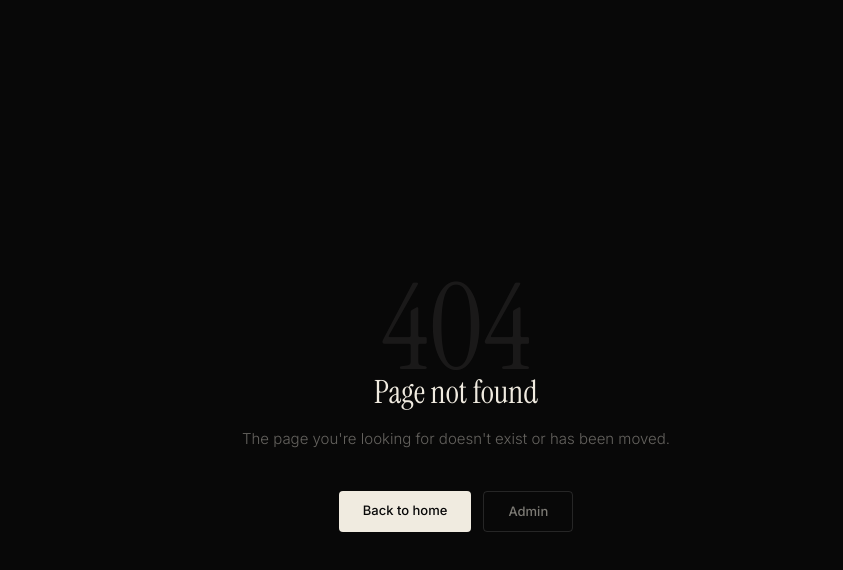
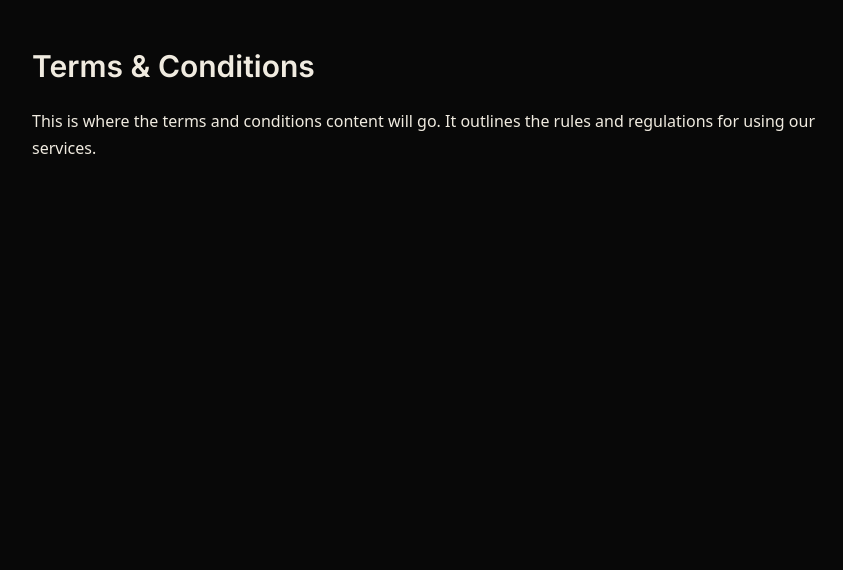
Before and after one commit to Aesthetix-Studio/Aesthetix-Studio, a Next.js app in the folder aesthetix-next/: page /terms in a window 1280 px wide. Before the commit this address had no page. Shown: the top 570 px of the page, without its empty margins (184-1027 px from the left). Built offline with nearby package versions, Linux system fonts and the light colour scheme; no server answers.

Commit message:
feat: implement footer component and static privacy and terms policy pages

```diff
--- /dev/null
+++ b/aesthetix-next/src/app/privacy/page.tsx
@@ -0,0 +1,31 @@
+"use client";
+import { motion } from "motion/react";
+import { Seo } from "@/components/Seo";
+
+export const metadata = {
+  title: "Privacy Policy | Aesthetix Studio",
+  description: "Read Aesthetix Studio's privacy policy and how we handle your data.",
+};
+
+export default function PrivacyPage() {
+  return (
+    <>
+      <Seo {...metadata} />
+      <motion.div
+        initial={{ opacity: 0, y: 20 }}
+        animate={{ opacity: 1, y: 0 }}
+        transition={{ duration: 0.5 }}
+        className="max-w-4xl mx-auto px-6 py-12 text-[#F0EBE0]"
+      >
+        <h1 className="text-3xl font-bold mb-6" style={{ fontFamily: "'Inter', sans-serif" }}>
+          Privacy Policy
+        </h1>
+        <p className="mb-4" style={{ lineHeight: "1.7" }}>
+          {/* Replace with actual policy content */}
+          This is where the privacy policy content will go. It outlines how we collect, use, and protect your personal information.
+        </p>
+        {/* Add more sections as needed */}
+      </motion.div>
+    </>
+  );
+}
--- /dev/null
+++ b/aesthetix-next/src/app/terms/page.tsx
@@ -0,0 +1,31 @@
+"use client";
+import { motion } from "motion/react";
+import { Seo } from "@/components/Seo";
+
+export const metadata = {
+  title: "Terms & Conditions | Aesthetix Studio",
+  description: "Read the terms and conditions for using Aesthetix Studio services.",
+};
+
+export default function TermsPage() {
+  return (
+    <>
+      <Seo {...metadata} />
+      <motion.div
+        initial={{ opacity: 0, y: 20 }}
+        animate={{ opacity: 1, y: 0 }}
+        transition={{ duration: 0.5 }}
+        className="max-w-4xl mx-auto px-6 py-12 text-[#F0EBE0]"
+      >
+        <h1 className="text-3xl font-bold mb-6" style={{ fontFamily: "'Inter', sans-serif" }}>
+          Terms & Conditions
+        </h1>
+        <p className="mb-4" style={{ lineHeight: "1.7" }}>
+          {/* Replace with actual terms content */}
+          This is where the terms and conditions content will go. It outlines the rules and regulations for using our services.
+        </p>
+        {/* Add more sections as needed */}
+      </motion.div>
+    </>
+  );
+}
--- a/aesthetix-next/src/components/footer.tsx
+++ b/aesthetix-next/src/components/footer.tsx
@@ -217,9 +217,7 @@ export function Footer() {
             © 2026 Aesthetix Studio. All rights reserved.
           </span>
           <div style={{ display: "flex", gap: "16px" }}>
-            <a
-              href="#"
-              style={{
+            <Link href="/privacy" style={{
               fontFamily: "'Inter', sans-serif",
               fontSize: "9px",
               fontWeight: 400,
@@ -233,13 +231,10 @@ export function Footer() {
             }
             onMouseLeave={(e) =>
               (e.currentTarget.style.color = "rgba(240,235,224,0.18)")
-              }
-            >
+            }>
               Privacy
-            </a>
-            <a
-              href="#"
-              style={{
+            </Link>
+            <Link href="/terms" style={{
               fontFamily: "'Inter', sans-serif",
               fontSize: "9px",
               fontWeight: 400,
@@ -253,10 +248,9 @@ export function Footer() {
             }
             onMouseLeave={(e) =>
               (e.currentTarget.style.color = "rgba(240,235,224,0.18)")
-              }
-            >
+            }>
               Terms
-            </a>
+            </Link>
           </div>
         </div>
         <span
```
Lines whose indentation alone changed are shown as unchanged.
